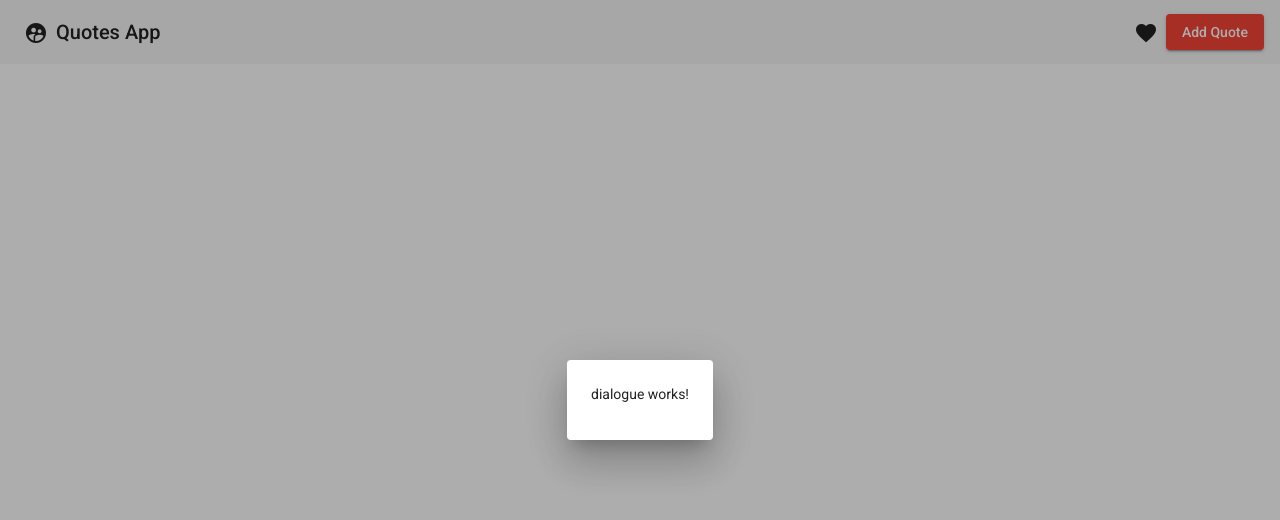
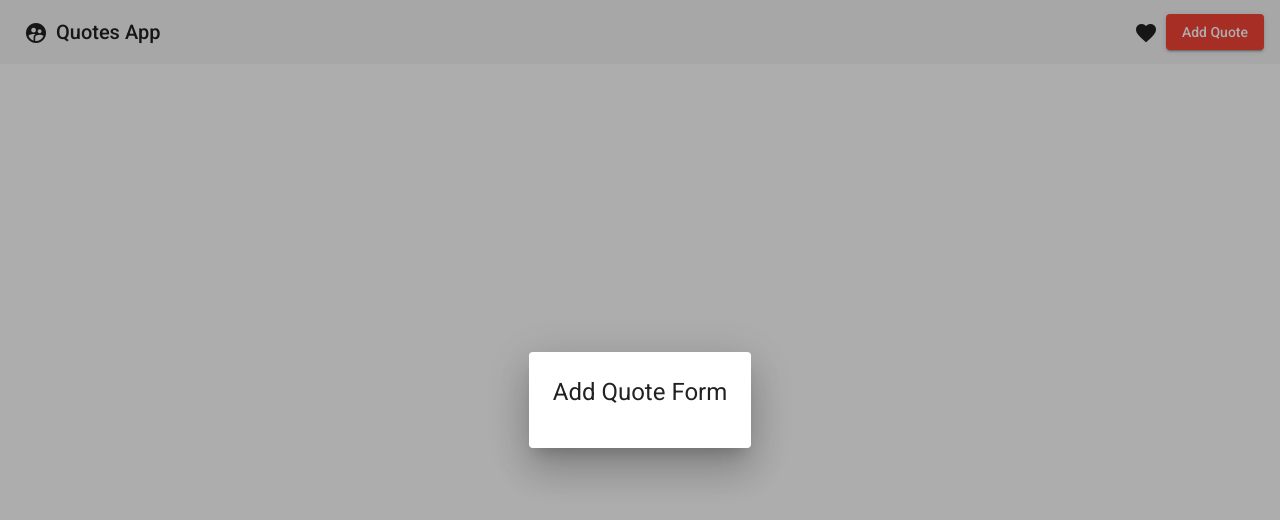
Before and after one commit to FaithNzula/quotes, an Angular app: page / in a window 1280 px wide. Both pictures are taken after a click on the button "Add Quote". Shown: the top 520 px of the page. Built offline with nearby package versions, Linux system fonts and the light colour scheme.

Commit message:
added mat dialogue tittle

```diff
--- a/src/app/dialogue/dialogue.component.html
+++ b/src/app/dialogue/dialogue.component.html
@@ -1 +1 @@
-<p>dialogue works!</p>
+<h1 mat-dialog-title> Add Quote Form </h1>
```
